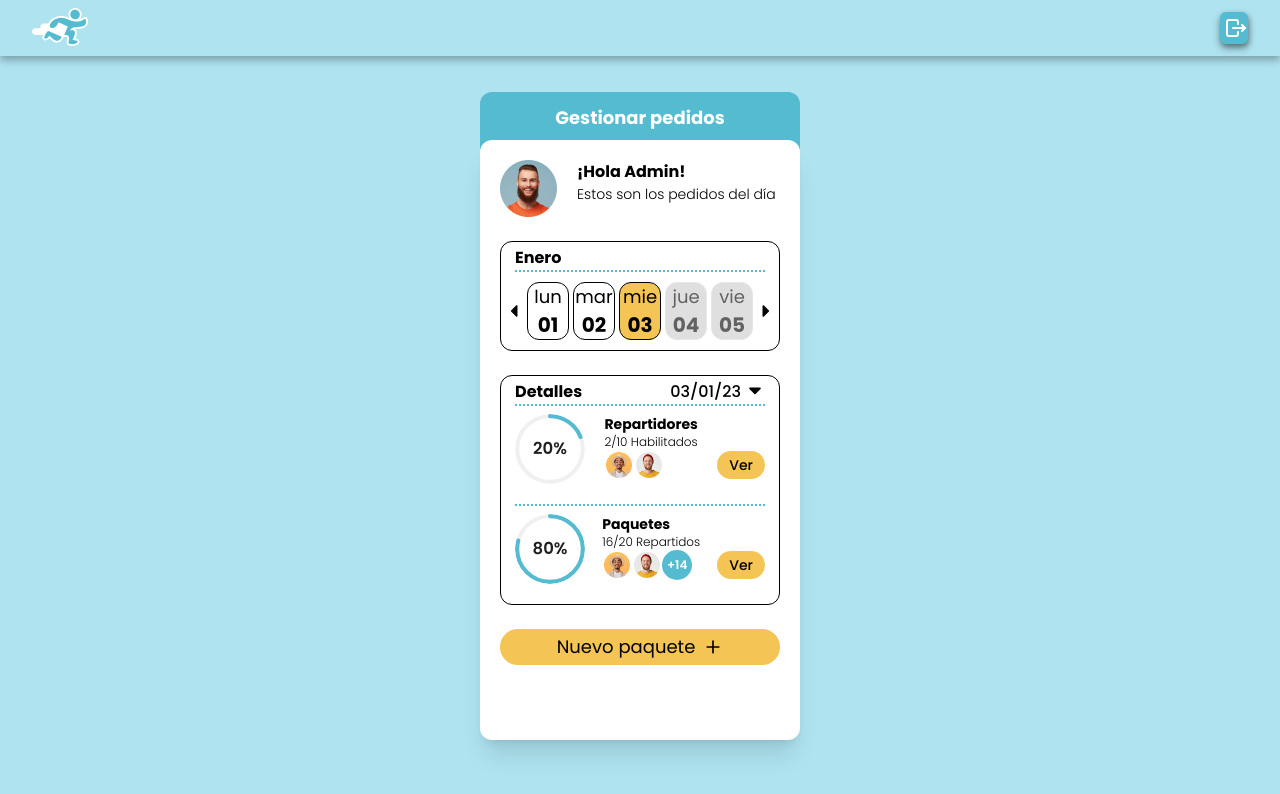
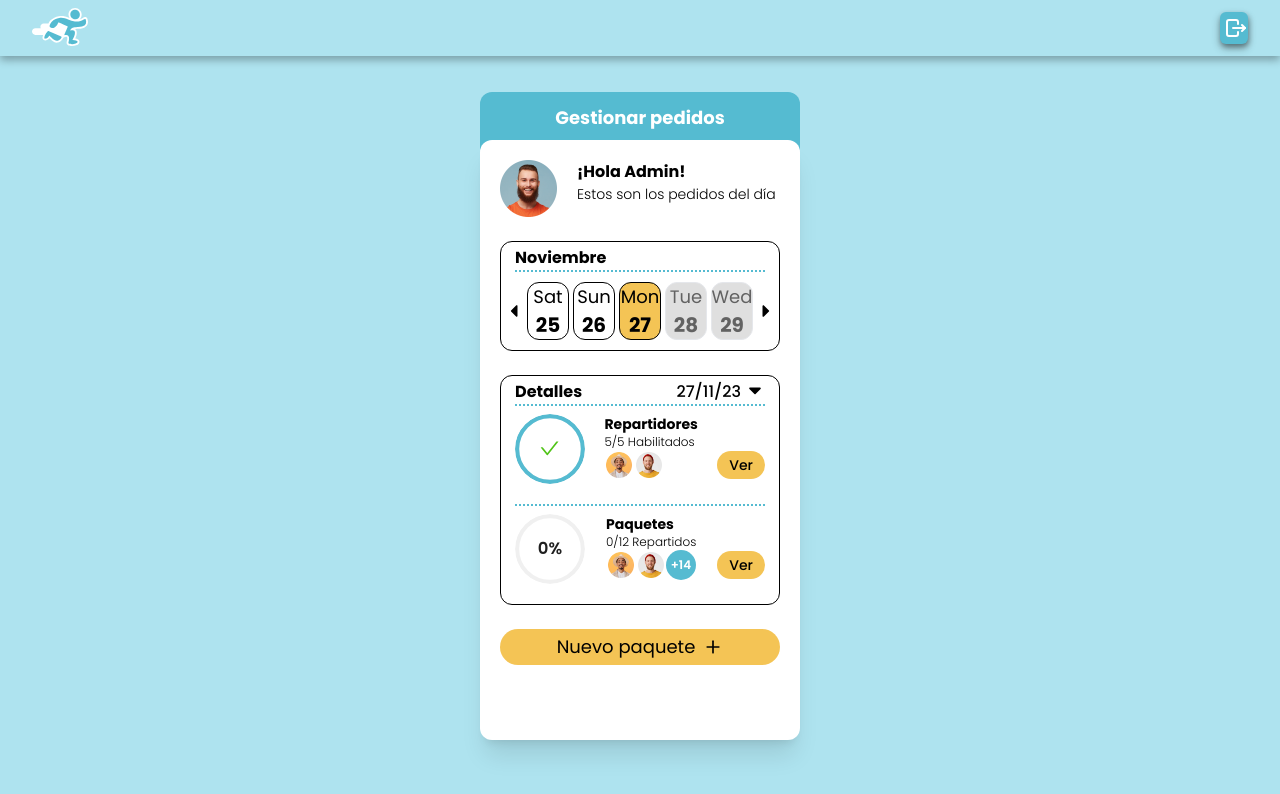
Before and after one commit to Tute22/Chacurbanos-front, a Next.js app: page /manage-orders in a window 1280 px wide. Shown: the top 794 px of the page. Built offline with nearby package versions, Linux system fonts and the light colour scheme.

Commit message:
added functionalities to the manage orders view and created the calendar and calculations files in utils

```diff
--- a/package.json
+++ b/package.json
@@ -12,12 +12,14 @@
   },
   "dependencies": {
     "antd": "^5.11.2",
+    "luxon": "^3.4.4",
     "next": "14.0.1",
     "react": "^18",
     "react-dom": "^18",
     "semver": "^7.5.4"
   },
   "devDependencies": {
+    "@types/luxon": "^3.3.5",
     "@types/node": "^20",
     "@types/react": "^18",
     "@types/react-dom": "^18",
--- a/src/app/manage-orders/page.tsx
+++ b/src/app/manage-orders/page.tsx
@@ -1,3 +1,6 @@
+"use client";
+
+import React, { useEffect, useState } from "react";
 import { Navbar } from "@/components/Navbar";
 import Image from "next/image";
 import adminLogo from "../../../public/adminFoto.png";
@@ -6,8 +9,74 @@ import delivery2 from "../../../public/delivery2.png";
 import { poppins300, poppins400, poppins500, poppins600, poppins700 } from "@/commons/fonts";
 import { TriangleDownArrow, PlusIcon } from "@/commons/icons";
 import { Progress } from "antd";
+import { DateTime } from "luxon";
+import { fiveDays, injectTime, getPreviousFiveDays, getNextFiveDays } from "@/utils/calendar";
+import { membersEnabled, shipmentsDelivered, percentage } from "@/utils/calculations";
+import { users } from "@/services/users.json"
+import { packages } from "@/services/packages.json"
+
+
+interface DayData {
+  info: DateTime;
+  number: number;
+  day: string | null;
+  time: string;
+}
+
+interface UserData {
+  id: number,
+  name: string,
+  lastName: string,
+  email: string,
+  password: string,
+  role: string,
+  status: string,
+  day: string | null,
+  img: string;
+}
+
+interface PackageData {
+  id: number,
+  number_of_order: string,
+  address: string,
+  status: string | null,
+  to: string,
+  weight: number;
+}
 
 export default function ManageOrders() {
+  const [renderedDays, setRenderedDays] = useState<DayData[]>([]);
+  const [members, setMembers] = useState<UserData[]>([]);
+  const [shipments, setShipments] = useState<PackageData[]>([]);
+
+
+  const now = DateTime.local();
+  const formattedDate = now.toFormat("dd/MM/yy");
+  const days = fiveDays(formattedDate);
+  injectTime(now, days);
+
+  useEffect(() => {
+    setRenderedDays(days);
+    setMembers(users)
+    setShipments(packages)
+  }, []);
+
+  const classBeforeToday = "flex flex-col items-center border border-solid border-black rounded-xl w-[42px] m-0.5";
+  const classToday = "flex flex-col items-center border border-solid border-black rounded-xl w-[42px] m-0.5 bg-[#F4C455]";
+  const classAfterToday = "flex flex-col items-center border rounded-xl w-[42px] m-0.5 bg-[#626262] bg-opacity-[20%]";
+
+  const handlePreviousDays = () => {
+    const previousDays = getPreviousFiveDays(renderedDays);
+    setRenderedDays(previousDays);
+    injectTime(now, previousDays);
+  };
+
+  const handleNextDays = () => {
+    const nextDays = getNextFiveDays(renderedDays);
+    setRenderedDays(nextDays);
+    injectTime(now, nextDays);
+  };
+
   return (
     <div className="bg-[#AEE3EF] h-screen">
       <Navbar />
@@ -26,31 +95,17 @@ export default function ManageOrders() {
             </div>
             <br />
             <div className={`flex flex-col items-center border border-solid border-black rounded-xl`}>
-              <h1 className={`text-base ${poppins700.className} border-b-2 border-[#55BBD1] border-dotted w-[250px] mt-1`}>Enero</h1>
+              <h1 className={`text-base ${poppins700.className} border-b-2 border-[#55BBD1] border-dotted w-[250px] mt-1`}>Noviembre</h1>
               <div>
                 <div className="flex my-2">
-                  <TriangleDownArrow className="rotate-90 w-[20px]" />
-                  <div className={`flex flex-col items-center border border-solid border-black rounded-xl w-[42px] m-0.5`}>
-                    <h3 className={`text-lg ${poppins400.className}`}>lun</h3>
-                    <h1 className={`text-xl ${poppins700.className}`}>01</h1>
-                  </div>
-                  <div className={`flex flex-col items-center border border-solid border-black rounded-xl w-[42px] m-0.5`}>
-                    <h3 className={`text-lg ${poppins400.className}`}>mar</h3>
-                    <h1 className={`text-xl ${poppins700.className}`}>02</h1>
-                  </div>
-                  <div className={`flex flex-col items-center border border-solid border-black rounded-xl w-[42px] m-0.5 bg-[#F4C455]`}>
-                    <h3 className={`text-lg ${poppins400.className}`}>mie</h3>
-                    <h1 className={`text-xl ${poppins700.className}`}>03</h1>
-                  </div>
-                  <div className={`flex flex-col items-center border rounded-xl w-[42px] m-0.5 bg-[#626262] bg-opacity-[20%]`}>
-                    <h3 className={`text-lg ${poppins400.className} text-[#626262]`}>jue</h3>
-                    <h1 className={`text-xl ${poppins700.className} text-[#626262]`}>04</h1>
-                  </div>
-                  <div className={`flex flex-col items-center border rounded-xl w-[42px] m-0.5 bg-[#626262] bg-opacity-[20%]`}>
-                    <h3 className={`text-lg ${poppins400.className} text-[#626262]`}>vie</h3>
-                    <h1 className={`text-xl ${poppins700.className} text-[#626262]`}>05</h1>
-                  </div>
-                  <TriangleDownArrow className="rotate-[-90deg] w-[20px]" />
+                  <TriangleDownArrow className="rotate-90 w-[20px]" onClick={handlePreviousDays} />
+                  {renderedDays.map((day) => (
+                    <div key={day.number} className={`${day.time === "before" ? classBeforeToday : ""} ${day.time === "today" ? classToday : ""} ${day.time === "after" ? classAfterToday : ""}`}>
+                      <h3 className={`text-lg ${poppins400.className} ${day.time === "after" ? "text-[#626262]" : ""}`}>{day.day}</h3>
+                      <h1 className={`text-xl ${poppins700.className} ${day.time === "after" ? "text-[#626262]" : ""}`}>{day.number}</h1>
+                    </div>
+                  ))}
+                  <TriangleDownArrow className="rotate-[-90deg] w-[20px]" onClick={handleNextDays} />
                 </div>
               </div>
             </div>
@@ -59,15 +114,15 @@ export default function ManageOrders() {
               <div className="flex justify-between border-b-2 border-[#55BBD1] border-dotted w-[250px] mb-2">
                 <h1 className={`text-base ${poppins700.className} mt-1`}>Detalles</h1>
                 <div className="flex">
-                  <h2 className={`text-base ${poppins500.className} mt-1`}>03/01/23</h2>
+                  <h2 className={`text-base ${poppins500.className} mt-1`}>{formattedDate}</h2>
                   <TriangleDownArrow className="w-[20px] ml-1" />
                 </div>
               </div>
               <div className="flex  justify-between w-[250px] mb-5">
-                <Progress type="circle" percent={20} strokeColor="#55BBD1" size={70} className={`text-lg ${poppins600.className}`} />
+                <Progress type="circle" percent={percentage(membersEnabled(members), members.length)} strokeColor="#55BBD1" size={70} className={`text-lg ${poppins600.className}`} />
                 <div>
                   <h1 className={`text-sm ${poppins700.className}`}>Repartidores</h1>
-                  <h3 className={`text-xs ${poppins300.className}`}>2/10 Habilitados</h3>
+                  <h3 className={`text-xs ${poppins300.className}`}>{`${membersEnabled(members)}/${members.length} Habilitados`}</h3>
                   <div className="flex">
                     {" "}
                     <Image src={delivery1} alt="Delivery 1 Logo" width={30} />
@@ -78,10 +133,10 @@ export default function ManageOrders() {
               </div>
               <div className="flex justify-between border-b-2 border-[#55BBD1] border-dotted w-[250px] mb-2"></div>
               <div className="flex  justify-between w-[250px] mb-5">
-                <Progress type="circle" percent={80} strokeColor="#55BBD1" size={70} className={`text-lg ${poppins600.className}`} />
+                <Progress type="circle" percent={percentage(shipmentsDelivered(shipments), shipments.length)} strokeColor="#55BBD1" size={70} className={`text-lg ${poppins600.className}`} />
                 <div>
                   <h1 className={`text-sm ${poppins700.className}`}>Paquetes</h1>
-                  <h3 className={`text-xs ${poppins300.className}`}>16/20 Repartidos</h3>
+                  <h3 className={`text-xs ${poppins300.className}`}>{`${shipmentsDelivered(shipments)}/${shipments.length} Repartidos`}</h3>
                   <div className="flex">
                     {" "}
                     <Image src={delivery1} alt="Delivery 1 Logo" width={30} />
--- a/src/commons/icons.tsx
+++ b/src/commons/icons.tsx
@@ -21,9 +21,9 @@ export function LeftArrowIcon({ className = "" }) {
   );
 }
 
-export function TriangleDownArrow({ className = "" }) {
+export function TriangleDownArrow({ className = "", onClick }: { className?: string; onClick?: () => void }) {
   return (
-    <svg xmlns="http://www.w3.org/2000/svg" viewBox="0 0 24 24" strokeWidth="2" stroke="currentColor" fill="none" strokeLinecap="round" strokeLinejoin="round" className={className}>
+    <svg xmlns="http://www.w3.org/2000/svg" viewBox="0 0 24 24" strokeWidth="2" stroke="currentColor" fill="none" strokeLinecap="round" strokeLinejoin="round" className={className} onClick={onClick}>
       <path stroke="none" d="M0 0h24v24H0z" fill="none" />
       <path d="M18 9c.852 0 1.297 .986 .783 1.623l-.076 .084l-6 6a1 1 0 0 1 -1.32 .083l-.094 -.083l-6 -6l-.083 -.094l-.054 -.077l-.054 -.096l-.017 -.036l-.027 -.067l-.032 -.108l-.01 -.053l-.01 -.06l-.004 -.057v-.118l.005 -.058l.009 -.06l.01 -.052l.032 -.108l.027 -.067l.07 -.132l.065 -.09l.073 -.081l.094 -.083l.077 -.054l.096 -.054l.036 -.017l.067 -.027l.108 -.032l.053 -.01l.06 -.01l.057 -.004l12.059 -.002z" strokeWidth="0" fill="currentColor" />
     </svg>
--- /dev/null
+++ b/src/utils/calculations.ts
@@ -0,0 +1,31 @@
+export const membersEnabled = (members: Array<{ id: number; name: string; lastName: string; email: string; password: string; role: string; status: string; day: string | null; img: string}>) => {
+    let acc = 0
+
+    for(let i=0; i < members.length; i++){
+        if(members[i].status === "enabled"){
+            acc++
+        }
+    }
+
+    return acc
+};
+
+export const shipmentsDelivered = (shipments: Array<{ id: number; number_of_order: string; address: string; status: string | null; to: string; weight: number}>) => {
+    let acc = 0
+
+    for(let i=0; i < shipments.length; i++){
+        if(shipments[i].status === "delivered"){
+            acc++
+        }
+    }
+
+    return acc
+};
+
+export const percentage = (value1: number, value2: number) => {
+
+    let percentage = (value1 / value2) * 100;
+    percentage = Math.round(percentage * 100) / 100;
+
+    return percentage;
+}
--- /dev/null
+++ b/src/utils/calendar.ts
@@ -0,0 +1,81 @@
+import { DateTime } from "luxon";
+
+export const fiveDays = (today: string) => {
+    const now = DateTime.local();
+    const todayDateTime = DateTime.fromFormat(today, 'dd/MM/yy');
+
+
+    const objToday = { info: now, number: todayDateTime.day, day: todayDateTime.weekdayShort, time: "" };
+    const objYesterday = { info: now.minus({days: 1}), number: todayDateTime.minus({ days: 1 }).day, day: todayDateTime.minus({ days: 1 }).weekdayShort, time: "" };
+    const objBeforeYesterday = { info: now.minus({days: 2}), number: todayDateTime.minus({ days: 2 }).day, day: todayDateTime.minus({ days: 2 }).weekdayShort, time: "" };
+    const objTomorrow = { info: now.plus({days: 1}), number: todayDateTime.plus({ days: 1 }).day, day: todayDateTime.plus({ days: 1 }).weekdayShort, time: "" };
+    const objAfterTomorrow = { info: now.plus({days: 2}), number: todayDateTime.plus({ days: 2 }).day, day: todayDateTime.plus({ days: 2 }).weekdayShort, time: "" };
+
+    const arr = [objBeforeYesterday, objYesterday, objToday, objTomorrow, objAfterTomorrow];
+
+    return arr;
+  };
+
+
+export const injectTime = (now: DateTime, arr: Array<{ info: DateTime; number: number; day: string | null; time: string }> ) => {
+  return arr.map((dayObj) => {
+    const diffInDays = Math.round(now.diff(dayObj.info, 'days').days);
+
+    if (diffInDays === 0) {
+      dayObj.time = 'today';
+    } else if (diffInDays >= 1) {
+      dayObj.time = 'before';
+    } else if (diffInDays <= -1) {
+      dayObj.time = 'after';
+    }
+
+    return dayObj;
+})}
+
+export const getPreviousFiveDays = (arr: Array<{ info: DateTime; number: number; day: string | null; time: string }>) => {
+    const previousFiveDays = arr.map((dayObj) => {
+      const previousDay = dayObj.info.minus({ days: 5 });
+
+      if (previousDay.weekdayShort !== null) {
+        return {
+          info: previousDay,
+          number: previousDay.day,
+          day: previousDay.weekdayShort.toLowerCase(),
+          time: ""
+        };
+      } else {
+        return {
+          info: dayObj.info,
+          number: 0,
+          day: "N/A",
+          time: ""
+        };
+      }
+    });
+
+    return previousFiveDays;
+  };
+
+  export const getNextFiveDays = (arr: Array<{ info: DateTime; number: number; day: string | null; time: string }>) => {
+    const nextFiveDays = arr.map((dayObj) => {
+      const nextDay = dayObj.info.plus({ days: 5 });
+
+      if (nextDay.weekdayShort !== null) {
+        return {
+          info: nextDay,
+          number: nextDay.day,
+          day: nextDay.weekdayShort.toLowerCase(),
+          time: ""
+        };
+      } else {
+        return {
+          info: dayObj.info,
+          number: 0,
+          day: "N/A",
+          time: ""
+        };
+      }
+    });
+
+    return nextFiveDays;
+  };
```
Also changed, not shown: 1 other file (tests, documents, lock files or other folders).
